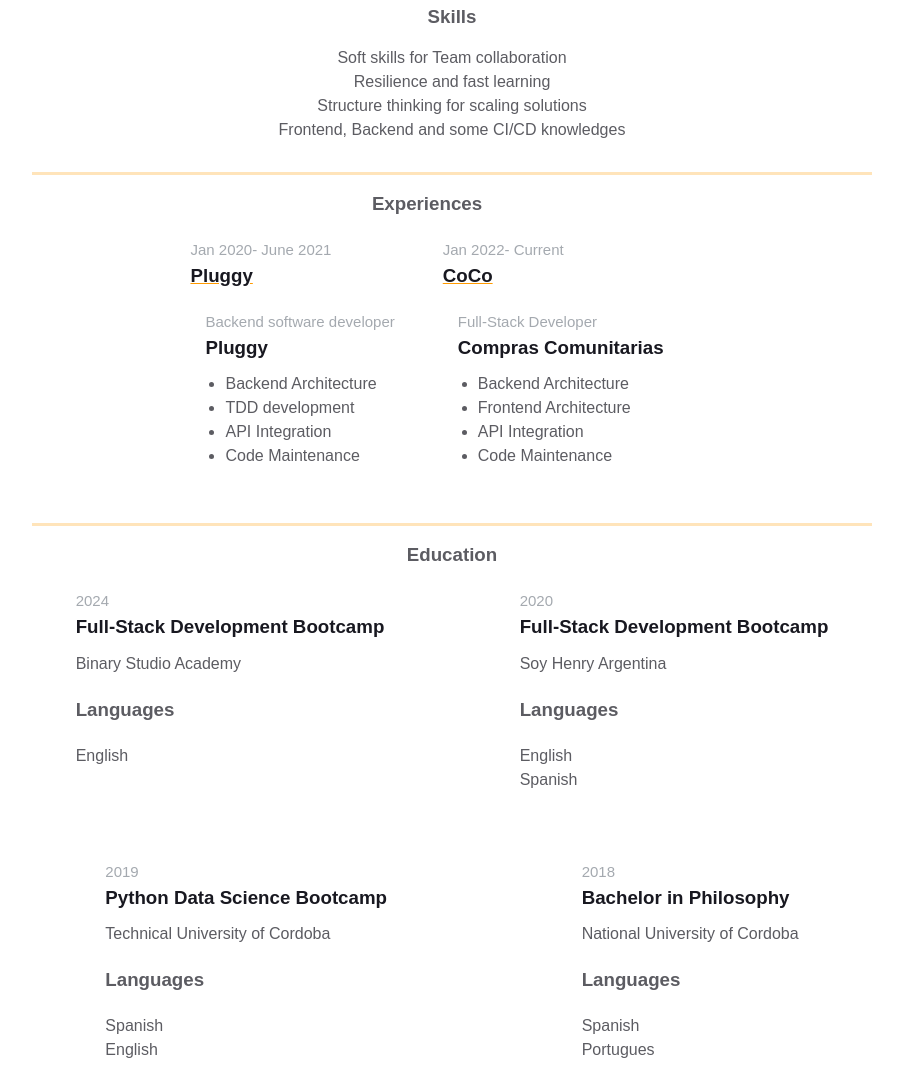
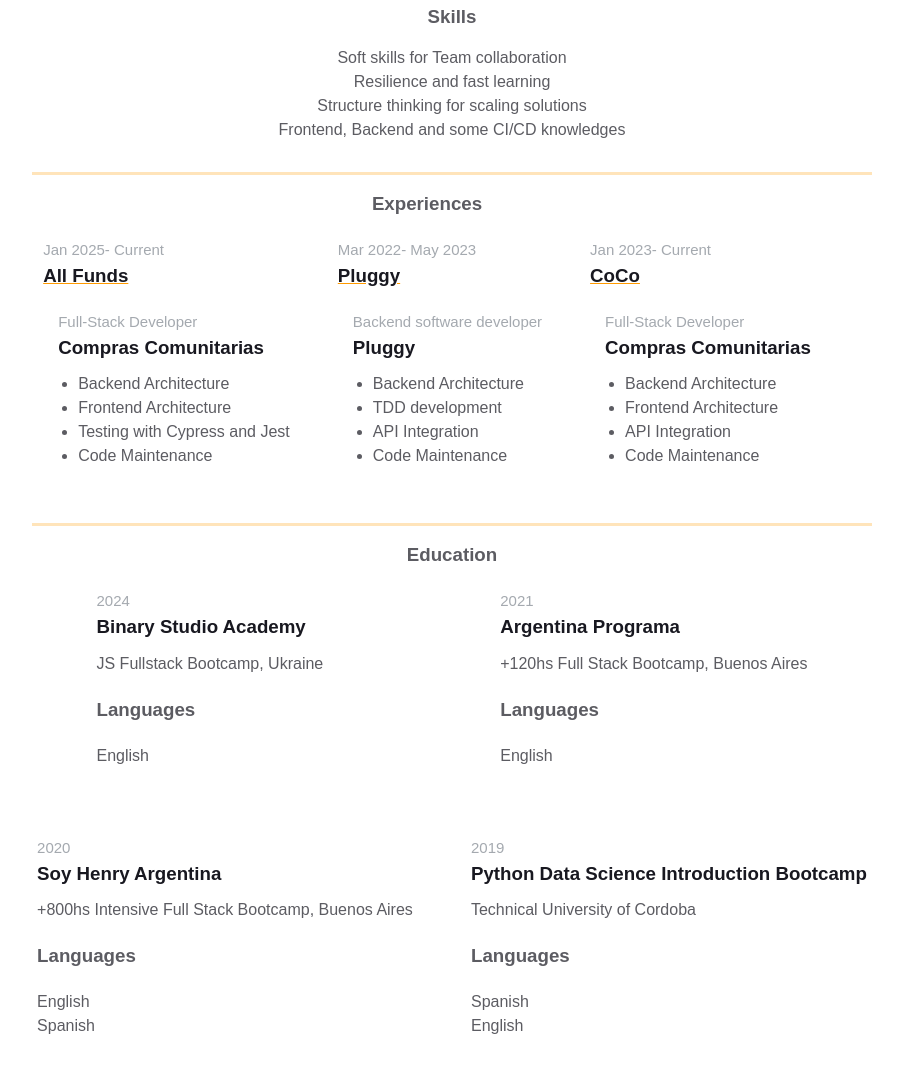
Before and after one commit to GuillermoMartos/homepage, a plain HTML site: page index.html in a window 1280 px wide. Shown: the part 560-1645 px from the top of the page, without its empty margins (188-1091 px from the left). Drawn offline with Linux system fonts and the light colour scheme.

Commit message:
fix(): update cv

```diff
--- a/index.html
+++ b/index.html
@@ -114,10 +114,29 @@
                 <h3 class="experiences__header">Experiences</h3>
                 <div class="experiences-listing">
 
+                    <div class="experiences__company">
+                        <div class="experiences__company-header">
+                            <span class="experiences__company-header-durability">Jan 2025- Current</span>
+                            <h3 class="experiences__company-header-name"><a href="https://allfunds.com/"
+                                    target="_blank">All Funds</a></h3>
+                        </div>
+
+                        <div class="experiences__company-project">
+                            <span class="experiences__company-project-role">Full-Stack Developer</span>
+                            <h3 class="experiences__company-project-name">Compras Comunitarias</h3>
+                            <ul class="experiences__company-project-responsibilities">
+                                <li>Backend Architecture</li>
+                                <li>Frontend Architecture</li>
+                                <li>Testing with Cypress and Jest</li>
+                                <li>Code Maintenance</li>
+                            </ul>
+                        </div>
+                    </div>
+
 
                     <div class="experiences__company">
                         <div class="experiences__company-header">
-                            <span class="experiences__company-header-durability">Jan 2020- June 2021</span>
+                            <span class="experiences__company-header-durability">Mar 2022- May 2023</span>
                             <h3 class="experiences__company-header-name"><a href="https://www.pluggy.ai/en"
                                     target="_blank">Pluggy</a></h3>
                         </div>
@@ -135,7 +154,7 @@
                     </div>
                     <div class="experiences__company">
                         <div class="experiences__company-header">
-                            <span class="experiences__company-header-durability">Jan 2022- Current</span>
+                            <span class="experiences__company-header-durability">Jan 2023- Current</span>
                             <h3 class="experiences__company-header-name"><a
                                     href="https://compras-comunitarias-ag.vercel.app/" target="_blank">CoCo</a></h3>
                         </div>
@@ -169,10 +188,26 @@
                         <div class="additional-info__education">
                             <div class="additional-info__education-university">
                                 <span class="additional-info__education-university-durability"> 2024 </span>
-                                <h3 class="additional-info__education-university-speciality">Full-Stack Development
-                                    Bootcamp
+                                <h3 class="additional-info__education-university-speciality">Binary Studio Academy
                                 </h3>
-                                <p class="additional-info__education-university-name">Binary Studio Academy</p>
+                                <p class="additional-info__education-university-name">JS Fullstack Bootcamp, Ukraine</p>
+                            </div>
+                        </div>
+
+                        <div class="additional-info__languages">
+                            <h3 class="additional-info__languages-header">Languages</h3>
+                            <p class="additional-info__languages-item">English</p>
+                        </div>
+
+                    </div>
+
+                    <div class="education-block">
+                        <div class="additional-info__education">
+                            <div class="additional-info__education-university">
+                                <span class="additional-info__education-university-durability"> 2021 </span>
+                                <h3 class="additional-info__education-university-speciality">Argentina Programa
+                                </h3>
+                                <p class="additional-info__education-university-name">+120hs Full Stack Bootcamp, Buenos Aires</p>
                             </div>
                         </div>
 
@@ -188,10 +223,9 @@
                         <div class="additional-info__education">
                             <div class="additional-info__education-university">
                                 <span class="additional-info__education-university-durability"> 2020 </span>
-                                <h3 class="additional-info__education-university-speciality">Full-Stack Development
-                                    Bootcamp
+                                <h3 class="additional-info__education-university-speciality">Soy Henry Argentina
                                 </h3>
-                                <p class="additional-info__education-university-name">Soy Henry Argentina</p>
+                                <p class="additional-info__education-university-name">+800hs Intensive Full Stack Bootcamp, Buenos Aires</p>
                             </div>
                         </div>
 
@@ -207,7 +241,7 @@
                         <div class="additional-info__education">
                             <div class="additional-info__education-university">
                                 <span class="additional-info__education-university-durability"> 2019 </span>
-                                <h3 class="additional-info__education-university-speciality">Python Data Science
+                                <h3 class="additional-info__education-university-speciality">Python Data Science Introduction
                                     Bootcamp
                                 </h3>
                                 <p class="additional-info__education-university-name">Technical University of Cordoba
```
